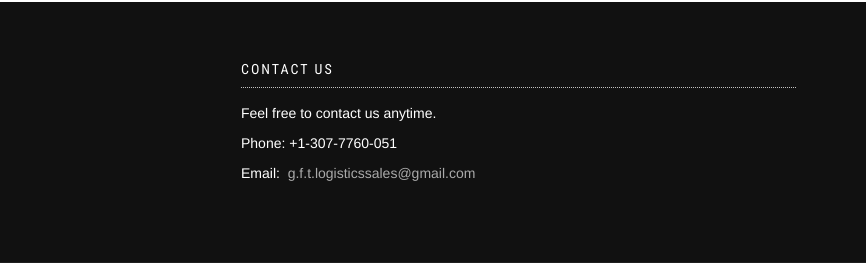
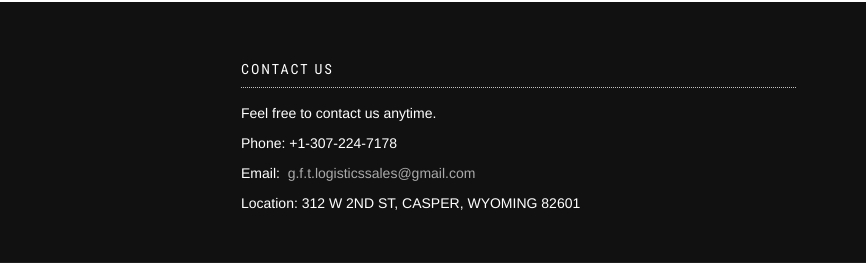
Before and after one commit to Wahajrohail/gft, a website with bundled scripts: page index.html in a window 1280 px wide. Shown: the part 5617-5880 px from the top of the page, 414-1280 px from the left. Built offline with nearby package versions, Linux system fonts and the light colour scheme; files whose address does not match are found by name; a web font is replaced by a local one.

Commit message:
Add files via upload

```diff
--- a/index.html
+++ b/index.html
@@ -1027,7 +1027,7 @@
                   <p>
                     Feel free to contact us anytime.
                   </p>
-                  <p>Phone: +1-307-7760-051</p>
+                  <p>Phone: +1-307-224-7178</p>
                   <p>
                     Email:<a
                       href="mailto: g.f.t.logisticssales@gmail.com?subject=Contact GFT"
@@ -1035,6 +1035,11 @@
                       &nbsp;g.f.t.logisticssales@gmail.com</a
                     >
                   </p>
+                  <p>
+                    Location: 312 W 2ND ST, CASPER,
+                    WYOMING 82601
+                  </p>
+                  <p></p>
                 </div>
               </div>
             </div>
```
